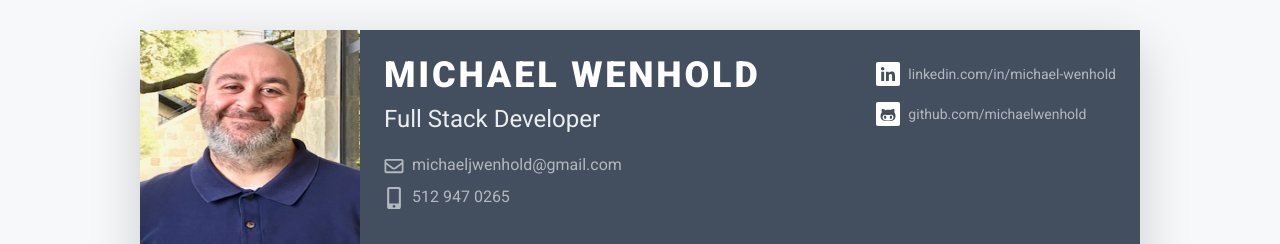
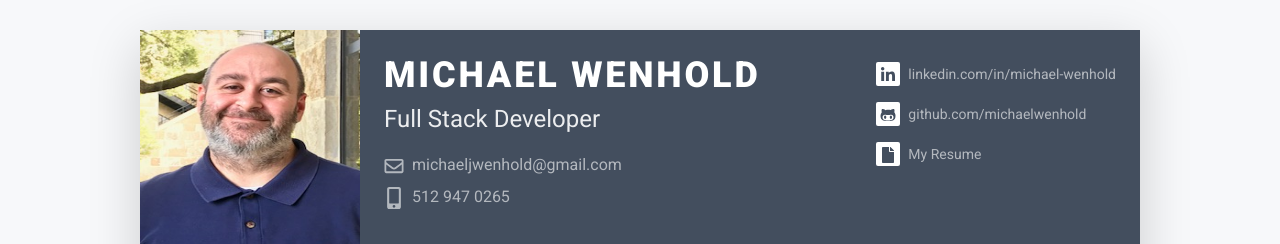
Before and after one commit to michaelwenhold/Professional-Portfolio, a plain HTML site: page index.html in a window 1280 px wide. Shown: the top 244 px of the page. Drawn offline with Linux system fonts and the light colour scheme.

Commit message:
add resume link

```diff
--- a/index.html
+++ b/index.html
@@ -36,7 +36,8 @@
 						    <ul class="resume-social list-unstyled">
 				                <li class="mb-3"><a href="http://www.linkedin.com/in/michael-wenhold-07925949"><span class="fa-container text-center mr-2"><i class="fab fa-linkedin-in fa-fw"></i></span>linkedin.com/in/michael-wenhold</a></li>
 				                <li class="mb-3"><a href="https://github.com/michaelwenhold "><span class="fa-container text-center mr-2"><i class="fab fa-github-alt fa-fw"></i></span>github.com/michaelwenhold</a></li>
-						    </ul>
+								<li><a href="https://docs.google.com/document/d/1hkHwcjVoYbooE_0gjtD9OnYwpHgBjS6xN374HORs9Zs/edit?usp=sharing"><span class="fa-container text-center mr-2"><i class="fas fa-file"></i></span>My Resume</a></li>
+							</ul>
 					    </div>
 
 				    </div>
```
